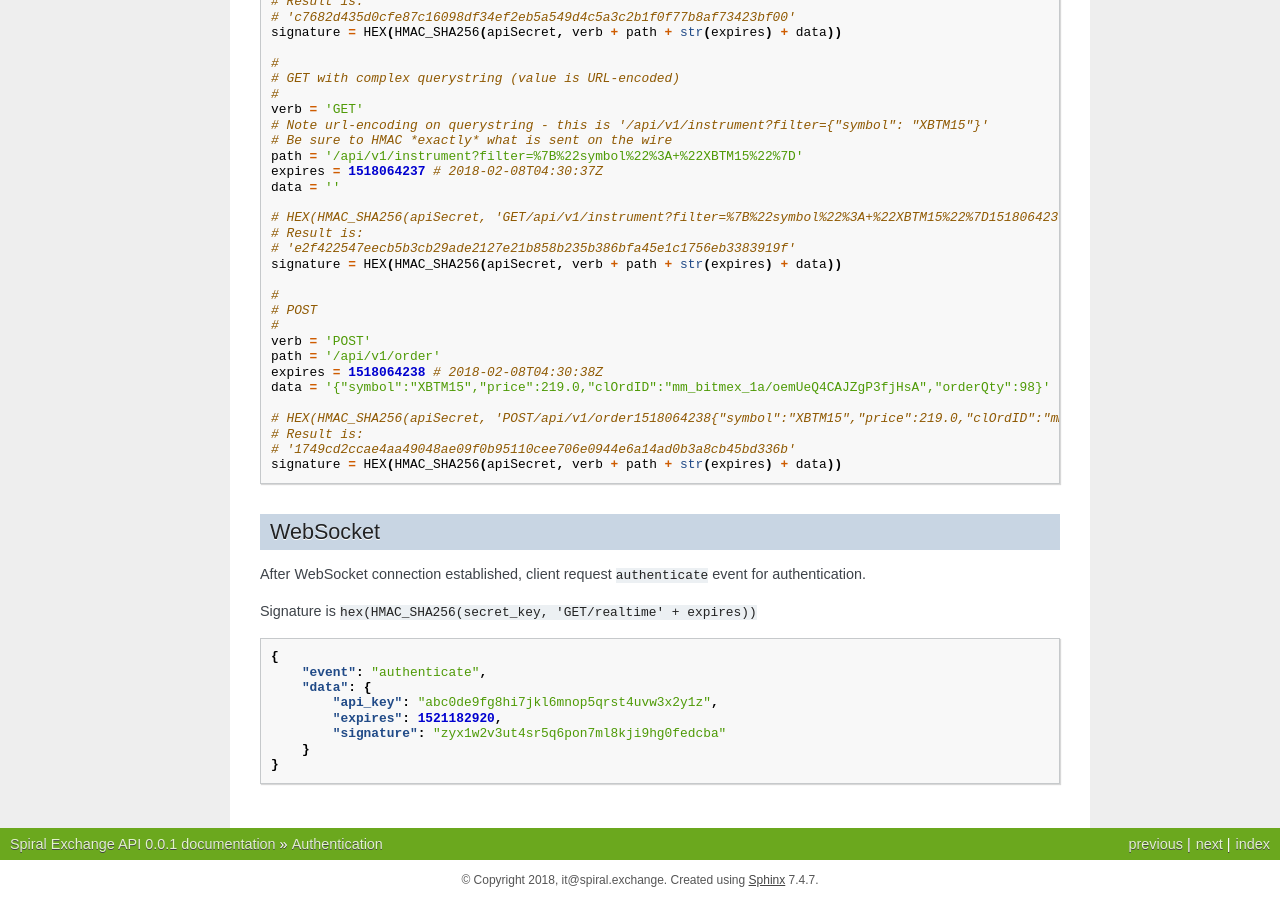
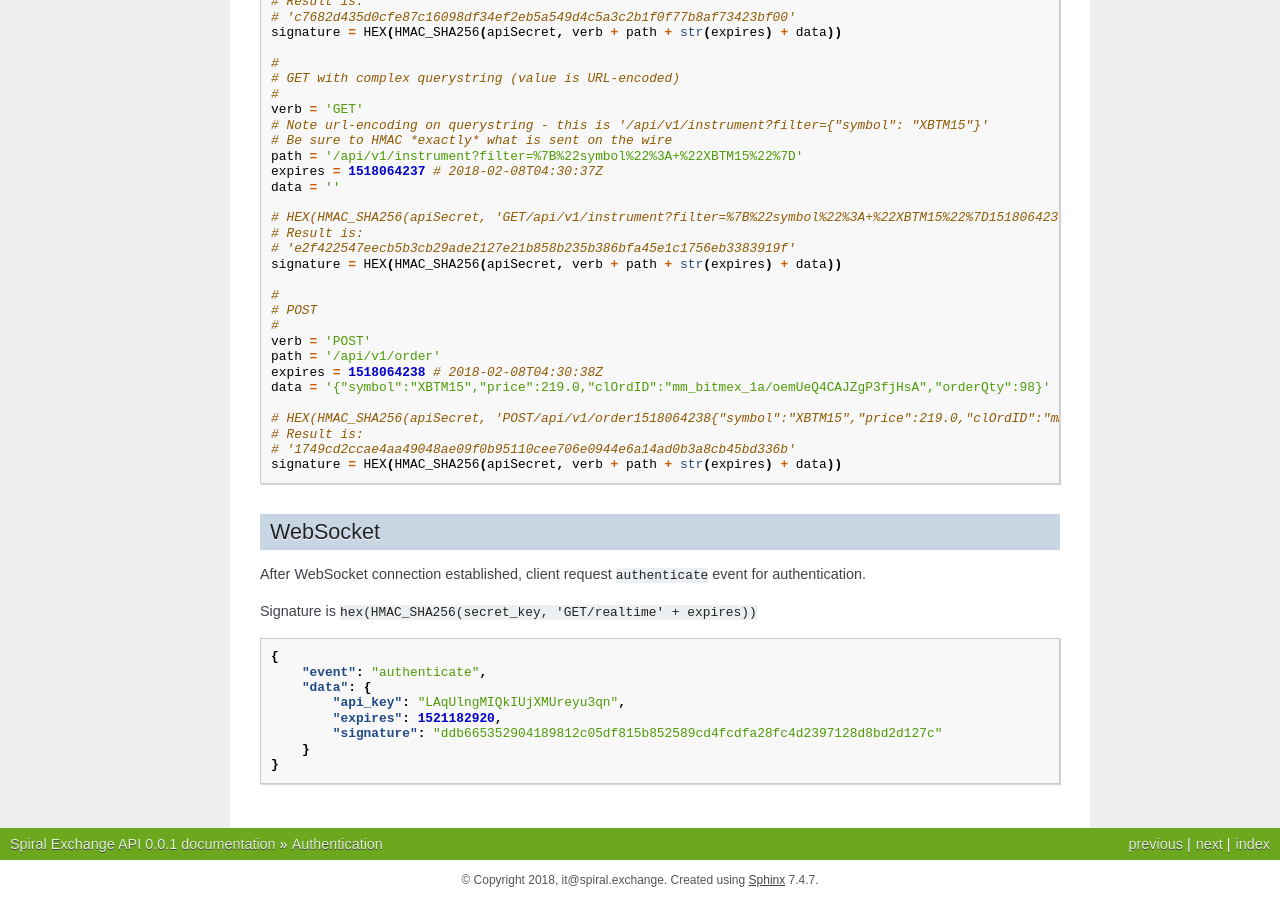
Before and after one commit to spiralexchange/spiral-api-docs, a Sphinx documentation site: the page built from docs/authentication.rst, in a window 1280 px wide and 900 px high, scrolled down 1201 px. Built offline with Sphinx 7.4.7, drawn with Linux system fonts in a browser that asks for light colours; formulas are drawn with MathJax 3.

Commit message:
update websocket authe example and websocket auth response

```diff
--- a/docs/authentication.rst
+++ b/docs/authentication.rst
@@ -108,8 +108,8 @@
     {
         "event": "authenticate",
         "data": {
-            "api_key": "abc0de9fg8hi7jkl6mnop5qrst4uvw3x2y1z",
+            "api_key": "LAqUlngMIQkIUjXMUreyu3qn",
             "expires": 1521182920,
-            "signature": "zyx1w2v3ut4sr5q6pon7ml8kji9hg0fedcba"
+            "signature": "ddb665352904189812c05df815b852589cd4fcdfa28fc4d2397128d8bd2d127c"
         }
     }
--- a/docs/websocket.rst
+++ b/docs/websocket.rst
@@ -93,16 +93,12 @@
     :widths: 20, 20, 80
 
     "event", "String", "**MUST** be ``authenticated``"
-    "data.success", "Boolean", "``True`` if succssed, otherwise a error response instead"
 
 .. code-block:: json
    :caption: Response
 
     {
         "event": "authenticated",
-        "data": {
-            "success": true
-        }
     }
 
 Public Subscriptions
```
